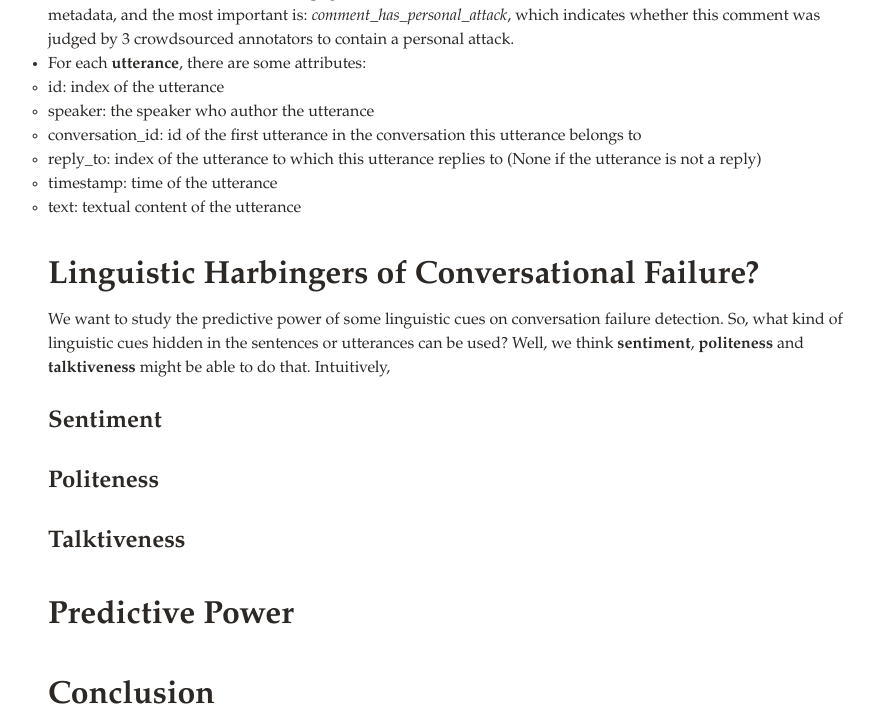
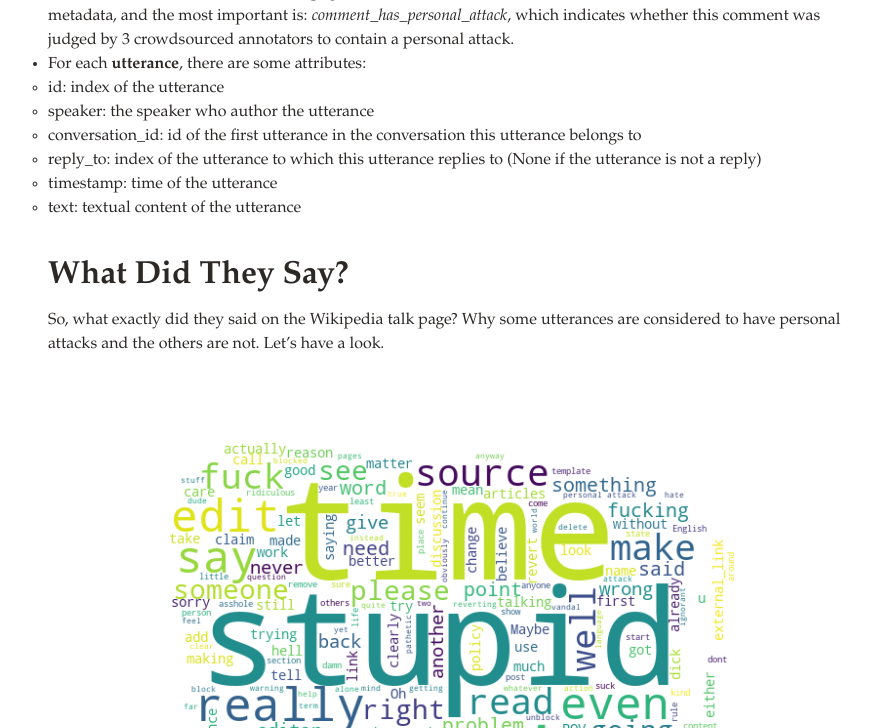
Before and after one commit to QinyueZheng/linguistic_datastory, a Jekyll site: the page built from index.md, in a window 1280 px wide and 1400 px high, scrolled down 2069 px. Shown: the top 728 px of the window, without its empty margins (192-1066 px from the left). Built offline with Jekyll 4.4.1, drawn with Linux system fonts in a browser that asks for light colours; some of the changed text lies outside the part shown; grey boxes are pictures that could not be loaded.

Commit message:
modify storyline Thu Dec 17 20:23:50     2020

```diff
--- a/index.md
+++ b/index.md
@@ -51,6 +51,34 @@ Let's have a closer look at this dataset. This dataset contains 2010 **speakers*
     + timestamp: time of the utterance
     + text: textual content of the utterance
 
+
+## What Did They Say?
+So, what exactly did they said on the Wikipedia talk page? Why some utterances are considered to have personal attacks and the others are not. Let's have a look.
+
+
+<br>
+<center>
+    <img src="assets/wordcloud_attack.png" style="width:800px;height:600;">
+    <br>
+    <div style="color:orange;
+        display: inline-block;
+        color: #999;
+        padding: 2px;">Wordcloud for utterances with personal attack.</div>
+</center>
+<br>
+
+<br>
+<center>
+    <img src="assets/wordcloud_nonattack.png" style="width:800px;height:600;">
+    <br>
+    <div style="color:orange;
+        display: inline-block;
+        color: #999;
+        padding: 2px;">Wordcloud for utterances without personal attack.</div>
+</center>
+<br>
+
+
 ## Linguistic Harbingers of Conversational Failure?
 We want to study the predictive power of some linguistic cues on conversation failure detection. So, what kind of linguistic cues hidden in the sentences or utterances can be used? Well, we think **sentiment**, **politeness** and **talktiveness** might be able to do that. Intuitively,
 
```
Also changed, not shown: assets/wordcloud_attack.png (added), assets/wordcloud_nonattack.png (added).
